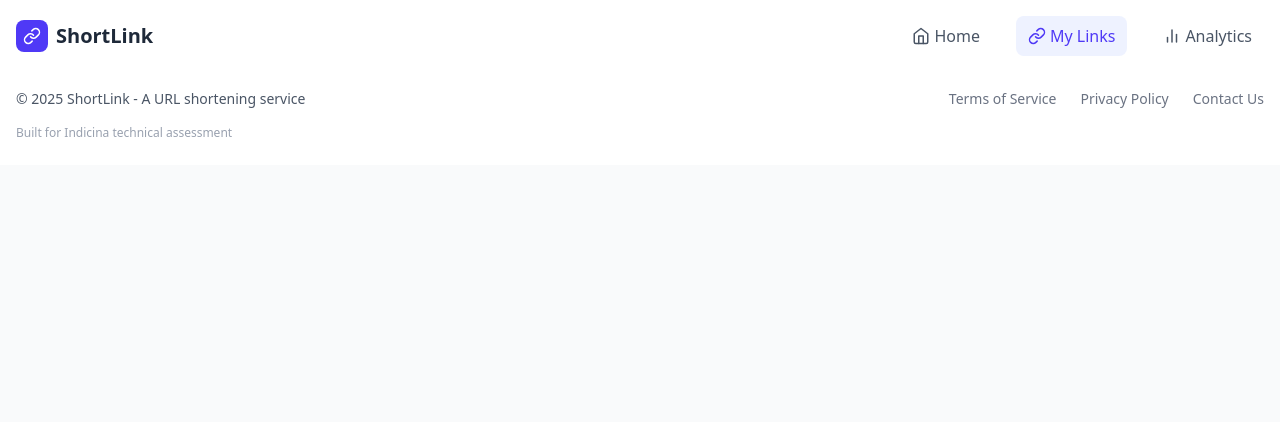
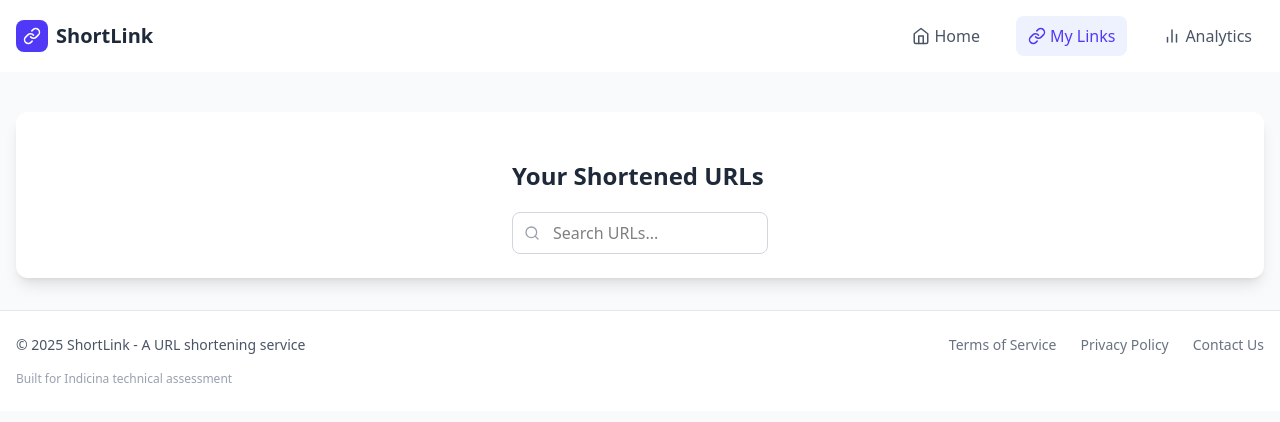
Before and after one commit to Rengkat/shortLink, a React (Vite) app in the folder client/: page /link-list in a window 1280 px wide. Shown: the top 422 px of the page. Built offline with nearby package versions, Linux system fonts and the light colour scheme.

Commit message:
url list page added

```diff
--- a/client/src/App.tsx
+++ b/client/src/App.tsx
@@ -4,6 +4,7 @@ import Header from "./components/Header";
 import { Toaster } from "react-hot-toast";
 import Footer from "./components/Footer";
 import Home from "./pages/Home";
+import UrlList from "./pages/UrlList";
 
 const App = () => {
   return (
@@ -13,6 +14,7 @@ const App = () => {
         <main className="container mx-auto px-4 py-8">
           <Routes>
             <Route path="/" element={<Home />} />
+            <Route path="/link-list" element={<UrlList />} />
           </Routes>
         </main>
         <Footer />
--- /dev/null
+++ b/client/src/pages/UrlList.tsx
@@ -0,0 +1,58 @@
+import { useState, useEffect } from "react";
+import { FiSearch, FiClock, FiEye } from "react-icons/fi";
+import { formatDistanceToNow } from "date-fns";
+import { getUrlList } from "../mokes/mockApiService";
+// import UrlItem from "./UrlItem";
+// import LoadingSpinner from "./LoadingSpinner";
+
+const UrlList = () => {
+  const [urls, setUrls] = useState([]);
+  const [isLoading, setIsLoading] = useState(true);
+
+  useEffect(() => {
+    const fetchUrls = async () => {
+      setIsLoading(true);
+      try {
+        const data = await getUrlList();
+        setUrls(data);
+        console.log(data);
+      } catch (error) {
+        console.error("Failed to fetch URLs:", error);
+      } finally {
+        setIsLoading(false);
+      }
+    };
+    fetchUrls();
+  }, []);
+  return (
+    <div className="bg-white rounded-xl shadow-lg p-6 w-full mt-20 ">
+      <div className="flex items-center justify-center mt-6">
+        <div>
+          <h2 className="text-2xl font-bold text-gray-800">Your Shortened URLs</h2>
+          <div className="relative w-64 mt-5">
+            <div className="absolute inset-y-0 left-0 pl-3 flex items-center pointer-events-none">
+              <FiSearch className="text-gray-400" />
+            </div>
+            <input
+              type="text"
+              placeholder="Search URLs..."
+              className="pl-10 pr-4 py-2 w-full border border-gray-300 rounded-lg focus:outline-none focus:ring-2 focus:ring-indigo-500"
+            />
+          </div>
+        </div>
+      </div>
+
+      {isLoading ? (
+        <div className="flex justify-center py-8">Loading...</div>
+      ) : (
+        <div className="space-y-4">
+          {urls.map((url) => (
+            <></>
+          ))}
+        </div>
+      )}
+    </div>
+  );
+};
+
+export default UrlList;
```
